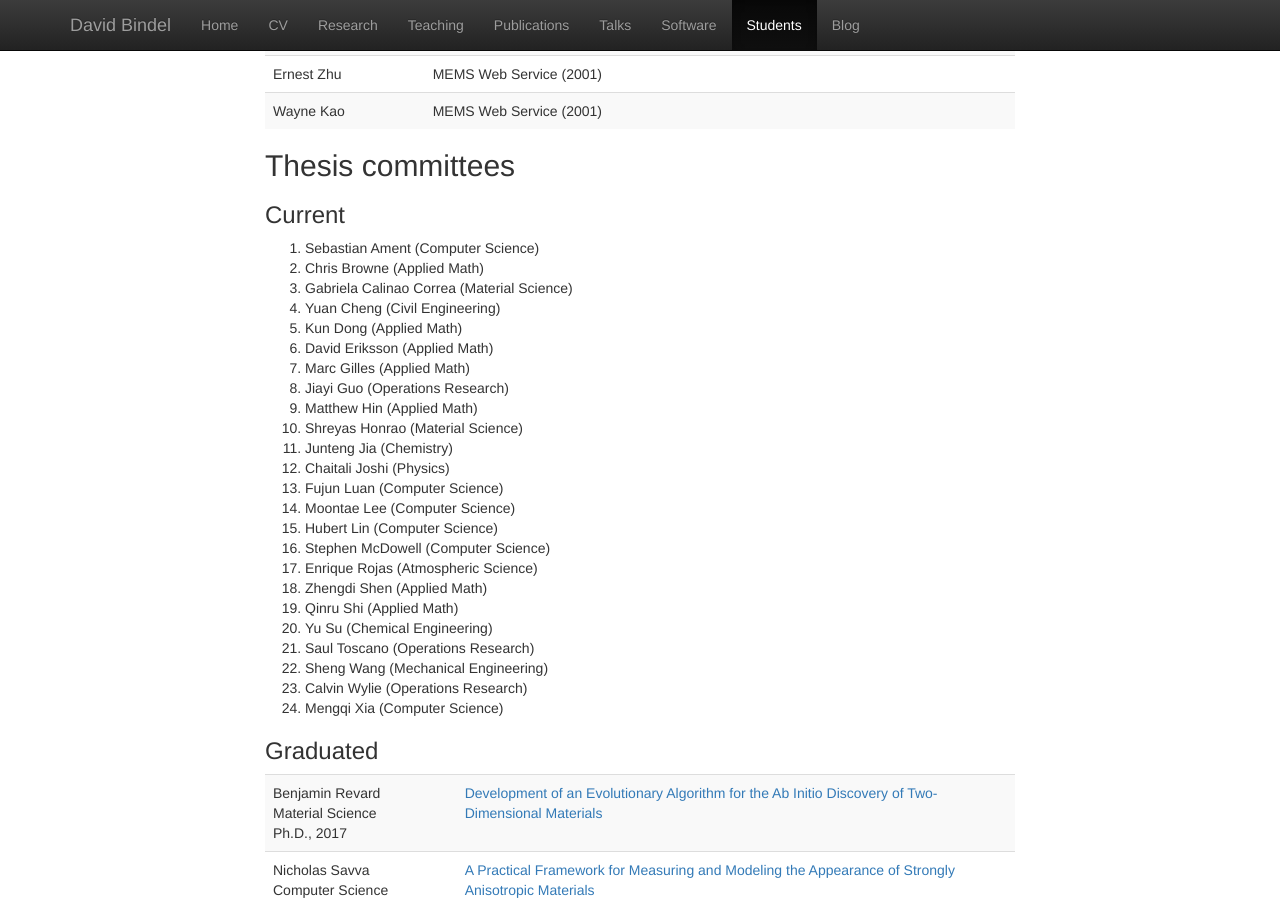
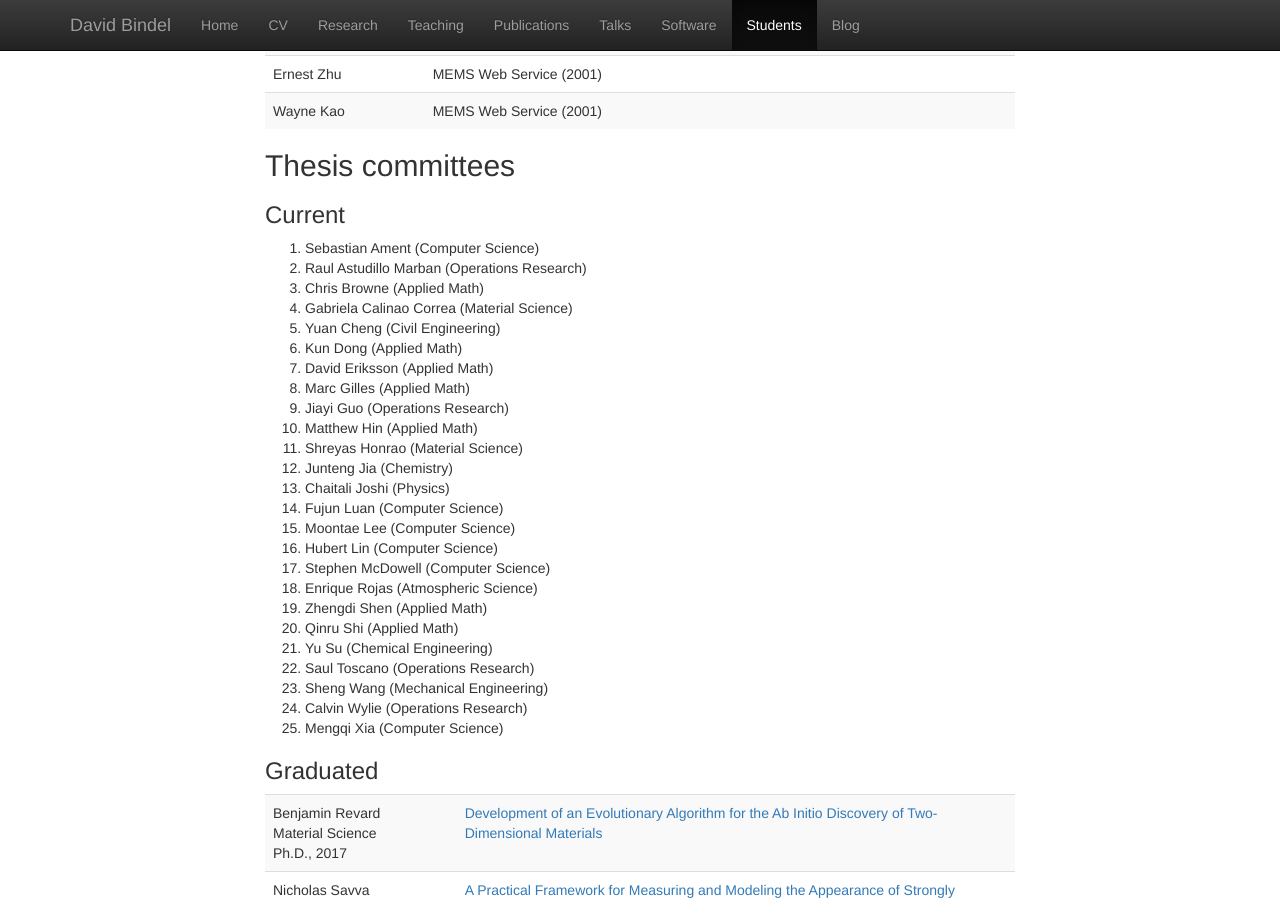
Before and after one commit to dbindel/cornell_web, a Jekyll site: the page built from students.html, in a window 1280 px wide and 900 px high, scrolled down 3853 px. Built offline with Jekyll 4.4.1, drawn with Linux system fonts in a browser that asks for light colours; nearby versions of some CDN libraries.

Commit message:
Added Raul Astudillo Marban to list.

```diff
--- a/_data/students.yml
+++ b/_data/students.yml
@@ -519,6 +519,11 @@ committees:
     field: Computer Science
   -
     degree: phd
+    last: Astudillo Marban
+    first: Raul
+    field: Operations Research
+  -
+    degree: phd
     last: Browne
     first: Chris
     field: Applied Math
```
